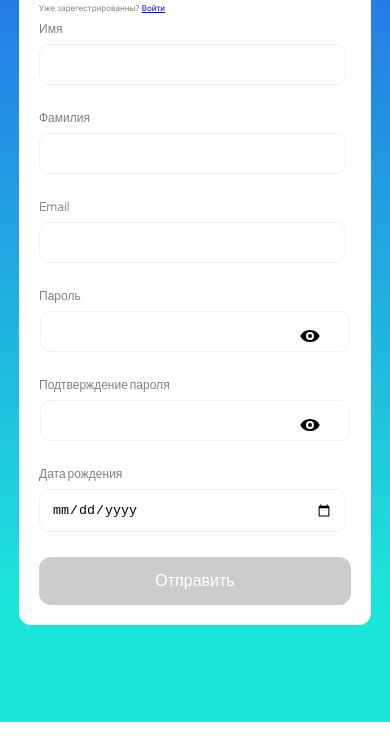
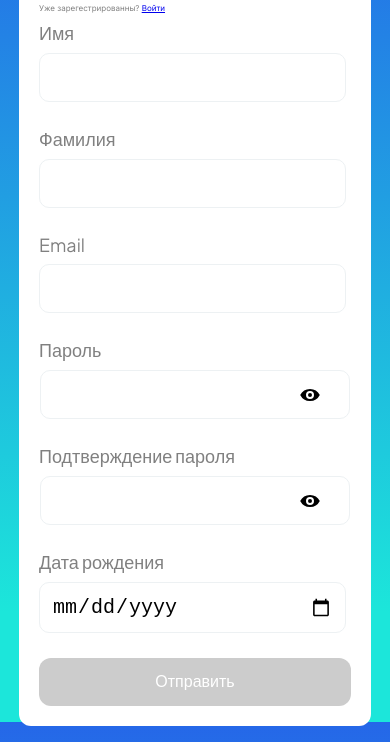
Before and after one commit to RomanK75/23dev, a website: page index.html in a window 390 px wide. Shown: the part 122-864 px from the top of the page. Drawn offline with Linux system fonts and the light colour scheme.

Commit message:
font size and bg changed

```diff
--- a/src/css/styles.css
+++ b/src/css/styles.css
@@ -10,6 +10,9 @@ body {
   );
   font-family: Inter, sans-serif;
   background-attachment: fixed;
+  min-height: 100vh;
+  background-repeat: no-repeat;
+  background-size: cover;
 }
 
 .container {
@@ -57,6 +60,7 @@ input {
   padding: 12px;
   border-radius: 10px;
   border: 1px solid #edf1f3;
+  font-size: 18px;
 }
 
 input:focus {
@@ -138,12 +142,13 @@ input:focus {
     margin-top: 30px;
   }
   .form-group {
-    font-size: 12px;
+    font-size: 18px;
     align-items: start;
   }
 
   input {
     width: 90%;
+    font-size: 20px;
   }
   .container {
     padding: 20px;
```
